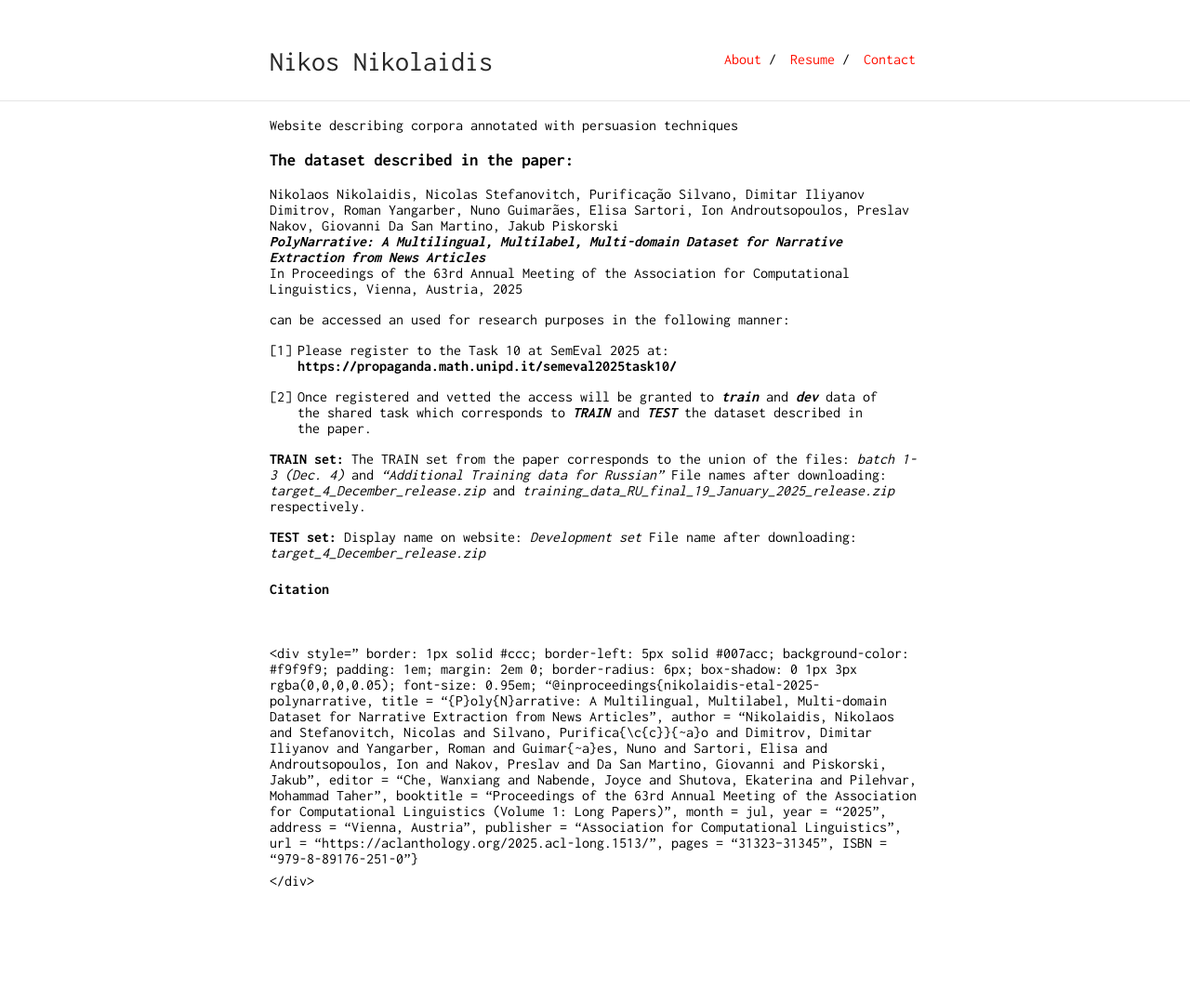
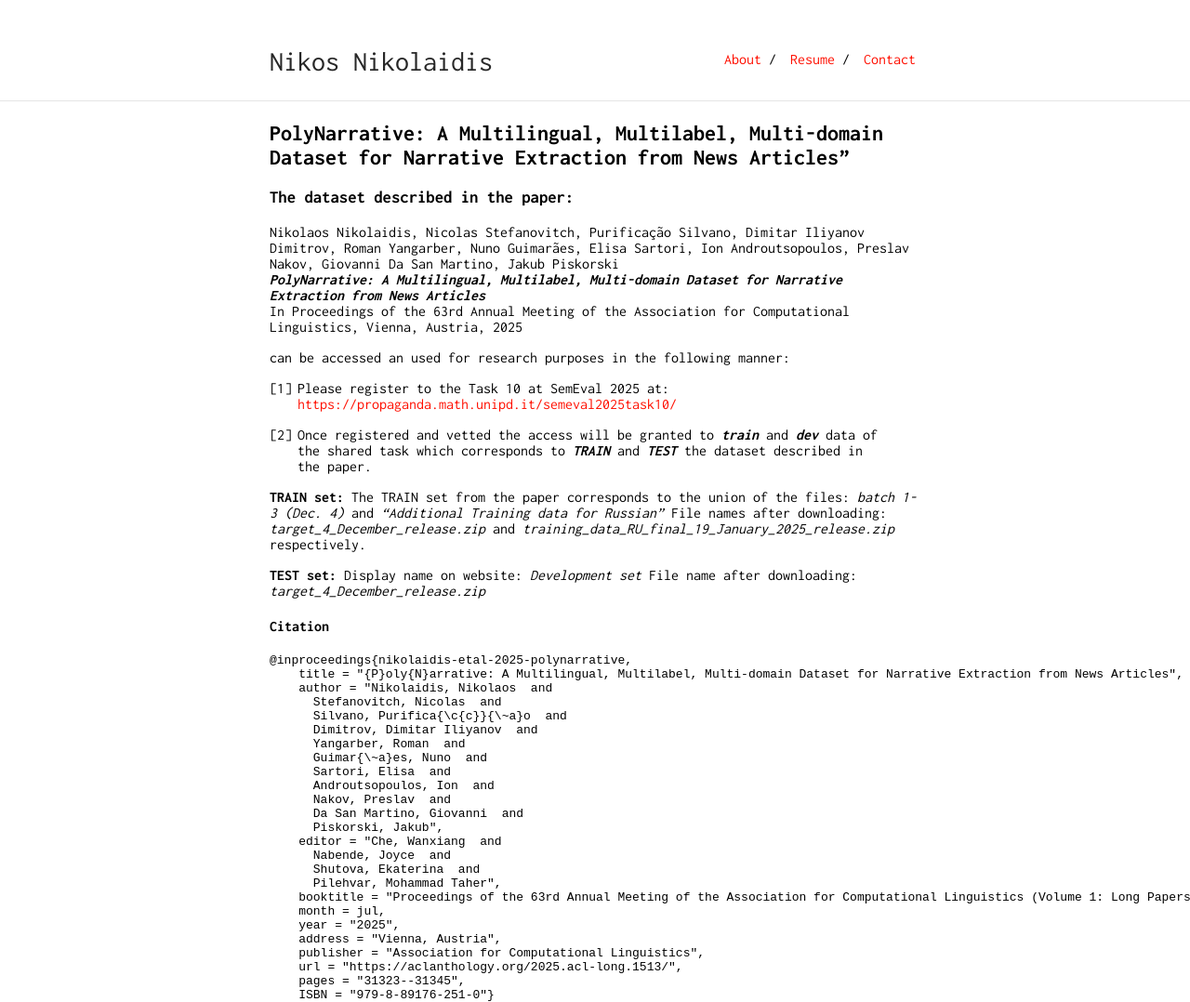
Before and after one commit to nikon95/nikon95.github.io, a Jekyll site: the page built from narrative-detection.markdown, in a window 1280 px wide. Shown: the whole page at 93% size. Built offline with Jekyll 4.4.1, drawn with Linux system fonts in a browser that asks for light colours; before the commit the page ends 956 px from its top, so only the background shows below that.

Commit message:
Update narrative-detection.markdown

````diff
--- a/narrative-detection.markdown
+++ b/narrative-detection.markdown
@@ -1,11 +1,11 @@
 ---
 layout: default
-title: Narrative Detection
+title: "PolyNarrative: A Multilingual, Multilabel, Multi-domain Dataset for Narrative Extraction from News Articles"
 permalink: /narrative-detection/
 hide_header: true
 ---
 
-Website describing corpora annotated with persuasion techniques
+## PolyNarrative: A Multilingual, Multilabel, Multi-domain Dataset for Narrative Extraction from News Articles"
 
 ### The dataset described in the paper:
 
@@ -16,7 +16,7 @@ In Proceedings of the 63rd Annual Meeting of the Association for Computational L
 can be accessed an used for research purposes in the following manner:
 
 1. Please register to the Task 10 at SemEval 2025 at:
-<b>https://propaganda.math.unipd.it/semeval2025task10/</b>
+[https://propaganda.math.unipd.it/semeval2025task10/](https://propaganda.math.unipd.it/semeval2025task10/)
 
 2. Once registered and vetted the access will be granted to _**train**_ and _**dev**_ data of the shared task which corresponds to _**TRAIN**_ and _**TEST**_ the dataset described in the paper.
 
@@ -31,19 +31,7 @@ File name after downloading: *target_4_December_release.zip*
 #### Citation
 
 ```
-
-```
-
-<div style="
-  border: 1px solid #ccc;
-  border-left: 5px solid #007acc;
-  background-color: #f9f9f9;
-  padding: 1em;
-  margin: 2em 0;
-  border-radius: 6px;
-  box-shadow: 0 1px 3px rgba(0,0,0,0.05);
-  font-size: 0.95em;
-"@inproceedings{nikolaidis-etal-2025-polynarrative,
+@inproceedings{nikolaidis-etal-2025-polynarrative,
     title = "{P}oly{N}arrative: A Multilingual, Multilabel, Multi-domain Dataset for Narrative Extraction from News Articles",
     author = "Nikolaidis, Nikolaos  and
       Stefanovitch, Nicolas  and
@@ -68,6 +56,4 @@ File name after downloading: *target_4_December_release.zip*
     url = "https://aclanthology.org/2025.acl-long.1513/",
     pages = "31323--31345",
     ISBN = "979-8-89176-251-0"}
-  <span style="display:block; color: #666; font-size: 0.9em; margin-top: 0.5em;">
-  </span>
-</div>
+```
````
